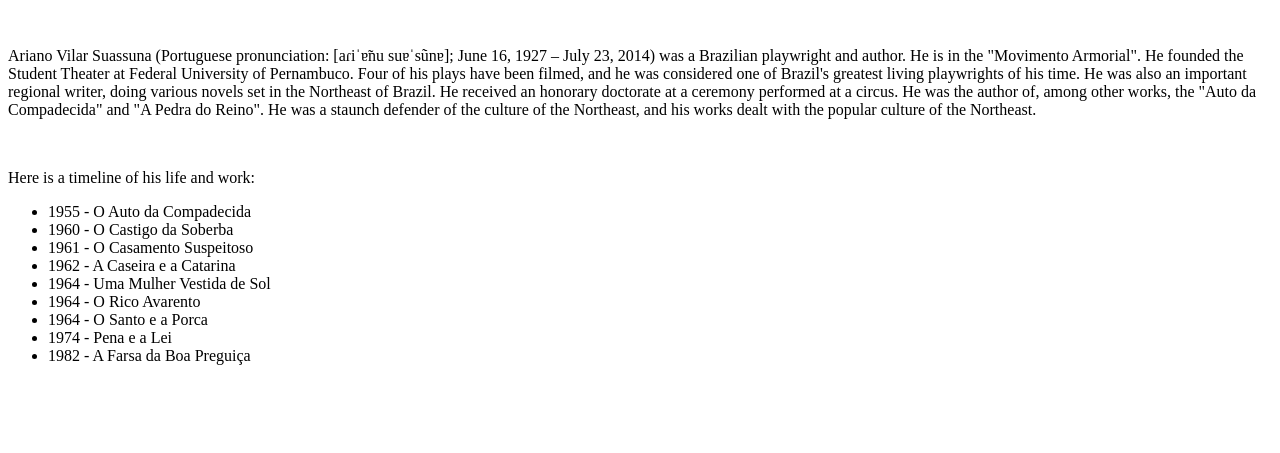
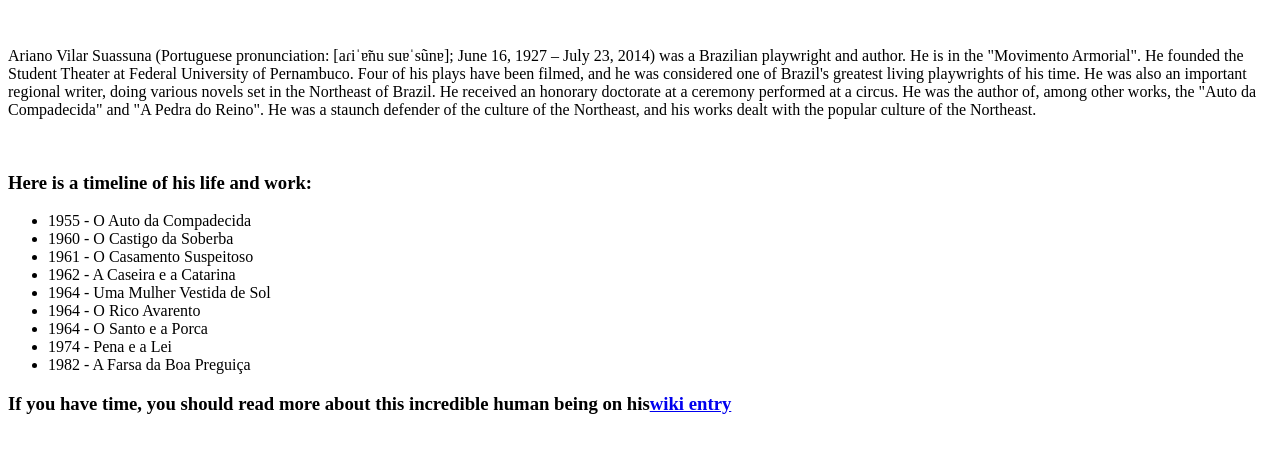
Before and after one commit to CaffeineIssues/responsive-tribute-page, a plain HTML site: page index.html in a window 1280 px wide. Shown: the part 101-554 px from the top of the page. Drawn offline with Linux system fonts and the light colour scheme.

Commit message:
Update index.html

```diff
--- a/index.html
+++ b/index.html
@@ -21,7 +21,7 @@
                 culture of the Northeast. </p>
             <br>
             <section>
-                <p>Here is a timeline of his life and work:</p>
+                <h3>Here is a timeline of his life and work:</h3>
                 <ul>
                     <li>1955 - O Auto da Compadecida</li>
                     <li>1960 - O Castigo da Soberba</li>
@@ -33,6 +33,7 @@
                     <li>1974 - Pena e a Lei</li>
                     <li>1982 - A Farsa da Boa Preguiça</li>
                 </ul>
+                <h3>If you have time, you should read more about this incredible human being on his<a href="#">wiki entry<a></h3>
             </section>
         </main>
 
```
